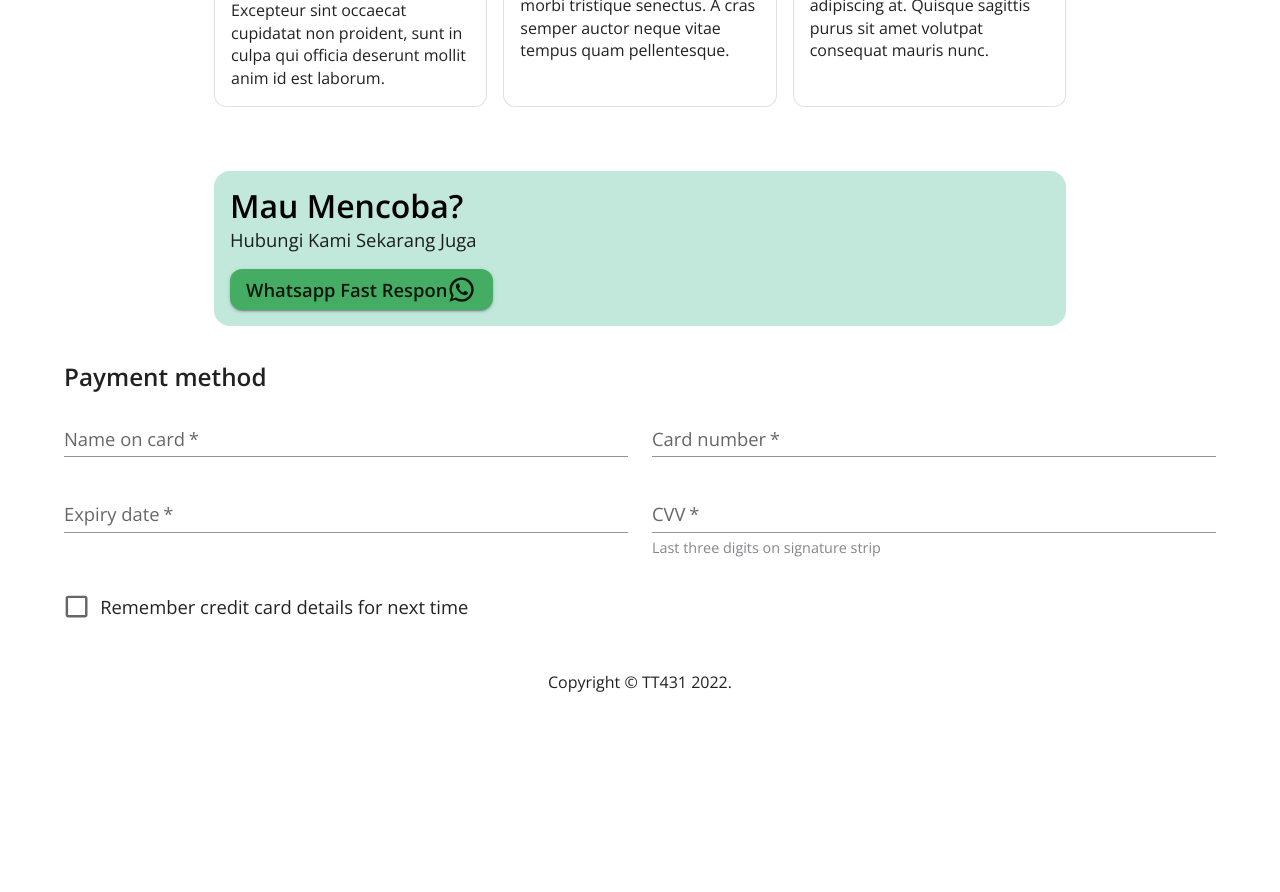
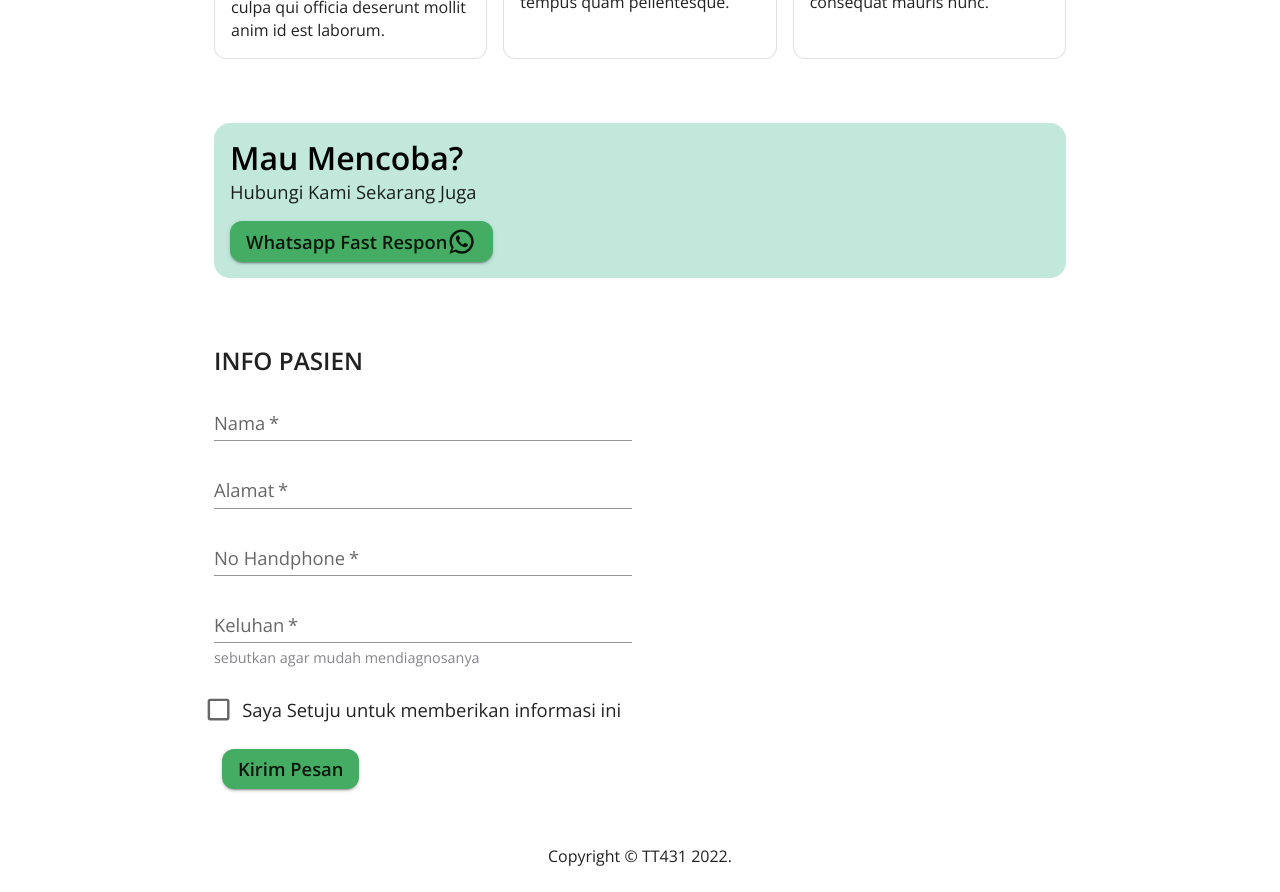
Before and after one commit to AnjarDSaputra/totok-reactjs-LP, a React (Create React App) app: page / in a window 1280 px wide. Shown: the part 1880-2772 px from the top of the page. Before the commit the page ends 2597 px from the top, so only its background shows below. Built offline with nearby package versions, Linux system fonts and the light colour scheme.

Commit message:
tambah fillform
masukin form input kedalam page

```diff
--- a/public/index.html
+++ b/public/index.html
@@ -29,6 +29,7 @@
     <title>My page</title>
     <!-- Fonts to support Material Design -->
     <link rel="stylesheet" href="https://fonts.googleapis.com/css?family=Roboto:300,400,500,700&display=swap" />
+
   </head>
   <body>
     <noscript>You need to enable JavaScript to run this app.</noscript>
--- a/src/components/fillform.tsx
+++ b/src/components/fillform.tsx
@@ -4,52 +4,58 @@ import Grid from '@mui/material/Grid';
 import TextField from '@mui/material/TextField';
 import FormControlLabel from '@mui/material/FormControlLabel';
 import Checkbox from '@mui/material/Checkbox';
-
-
+import Button from '@mui/material/Button';
+import Container from '@mui/material/Container';
+import Box from '@mui/material/Box';
 export default function fillform() {
 
 return (
-    <React.Fragment>
+
+  <Container maxWidth="md">
+  {/* <Box alignItems="center"  sx={{ backgroundColor: "#C2E8DC", borderRadius: 4, p: 2 }}> */}
+    <Grid container alignItems="center" spacing={4}>
+    <Grid item xs={12} sm={6}>
     <Typography variant="h6" gutterBottom>
-      Payment method
+      INFO PASIEN
     </Typography>
-    <Grid container spacing={3}>
+    </Grid>
+    <Container>
       <Grid item xs={12} md={6}>
-        <TextField
+        <TextField sx={{ mb: 2 , marginLeft:1}}
           required
           id="cardName"
-          label="Name on card"
+          label="Nama"
           fullWidth
           autoComplete="cc-name"
           variant="standard"
         />
       </Grid>
       <Grid item xs={12} md={6}>
-        <TextField
+        <TextField sx={{ mb: 2 , marginLeft:1}}
           required
           id="cardNumber"
-          label="Card number"
+          label="Alamat"
           fullWidth
           autoComplete="cc-number"
           variant="standard"
         />
       </Grid>
       <Grid item xs={12} md={6}>
-        <TextField
+        <TextField sx={{ mb: 2 , marginLeft:1}}
           required
           id="expDate"
-          label="Expiry date"
+          label="No Handphone"
           fullWidth
           autoComplete="cc-exp"
           variant="standard"
         />
       </Grid>
       <Grid item xs={12} md={6}>
-        <TextField
+        <TextField sx={{ mb: 2 , marginLeft:1}}
           required
           id="cvv"
-          label="CVV"
-          helperText="Last three digits on signature strip"
+          label="Keluhan"
+          helperText="sebutkan agar mudah mendiagnosanya"
           fullWidth
           autoComplete="cc-csc"
           variant="standard"
@@ -58,10 +64,21 @@ return (
       <Grid item xs={12}>
         <FormControlLabel
           control={<Checkbox color="secondary" name="saveCard" value="yes" />}
-          label="Remember credit card details for next time"
+          label="Saya Setuju untuk memberikan informasi ini"
         />
       </Grid>
+      <Grid alignItems="center" >
+      <Button
+          color="primary"
+          variant="contained"
+          sx={{ mt: 2 , marginLeft:2}}
+        >
+          Kirim Pesan
+        </Button>
+        </Grid>
+        </Container>
     </Grid>
-  </React.Fragment>
+    {/* </Box> */}
+    </Container>
   );
 }
--- a/src/components/laman.tsx
+++ b/src/components/laman.tsx
@@ -76,10 +76,10 @@ export default function HomePage(): JSX.Element {
 
       </FeatureContainer>
       <BigSection
-        title="Apapun Keluhan"
-       subtitle="Insyaallah Bisa Dibantu Penyembuhannya Dengan Izin ALLOH"
+        title="Terapi pertama GERATIS"
+       subtitle="Kedua dan seterusnya : Sukarela / Seikhlasnya"
       />
-      <Container sx={{ display: "flex", justifyContent: "center", mb: 16 }}>
+      <Container sx={{ display: "flex", justifyContent: "center", mb: 10 }}>
 
       </Container>
       <Box sx={{ mb: 4 }}>
@@ -91,11 +91,11 @@ export default function HomePage(): JSX.Element {
       <Box sx={{ mb: 8 }}>
         <TestimonialSection testimonials={testimonials} />
       </Box>
-      <Box sx={{ mb: 4 }}>
+      <Box sx={{ mb: 8 }}>
         <ContactSection />
       </Box>
       <Container>
-      <Box sx={{ mb: 2 }}>
+      <Box sx={{ mb: 4 }}>
           <Filling/>
       </Box>
       </Container>
--- a/src/index.tsx
+++ b/src/index.tsx
@@ -4,12 +4,12 @@ import CssBaseline from '@mui/material/CssBaseline';
 import { ThemeProvider } from '@mui/material/styles';
 import App from './App';
 import theme from './theme';
-
+const rootElement = document.getElementById("root");
 ReactDOM.render(
   <ThemeProvider theme={theme}>
     {/* CssBaseline kickstart an elegant, consistent, and simple baseline to build upon. */}
     <CssBaseline />
     <App />
   </ThemeProvider>,
-  document.querySelector('#root'),
+  rootElement,
 );
```
